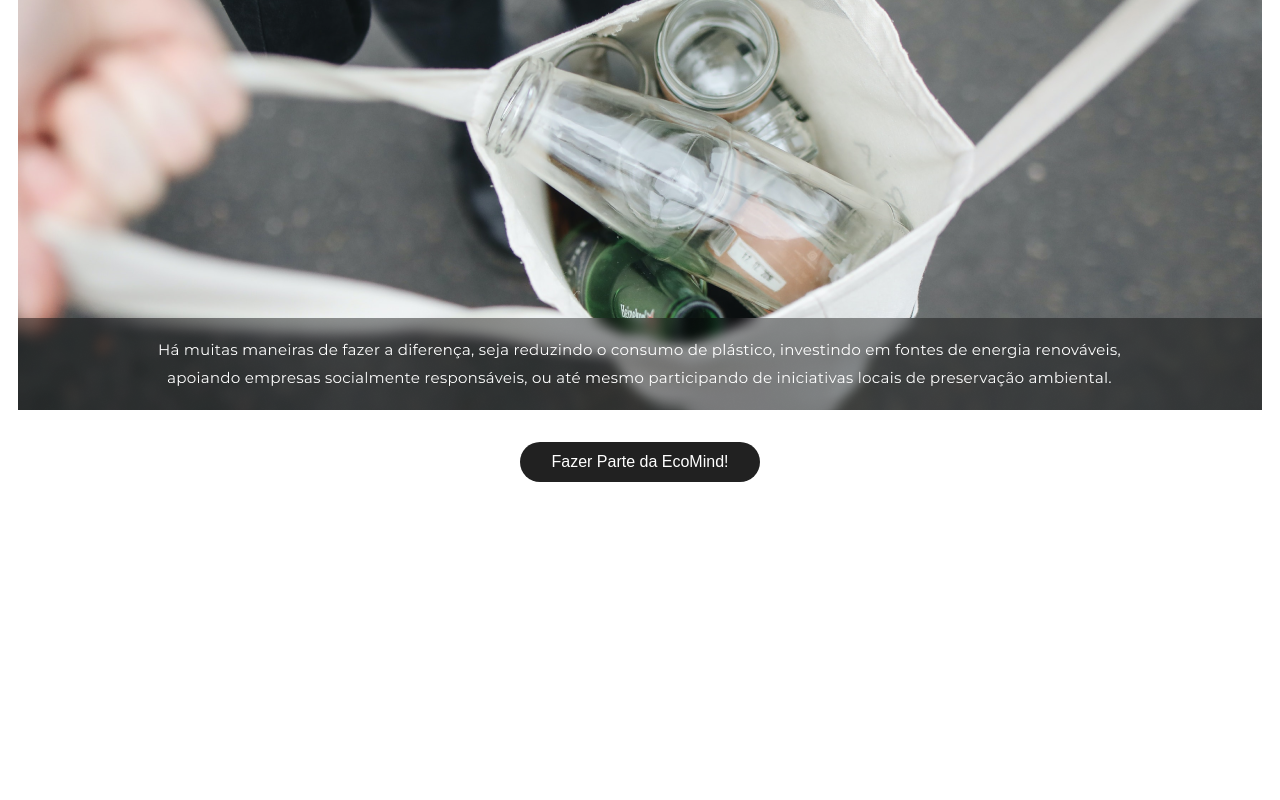
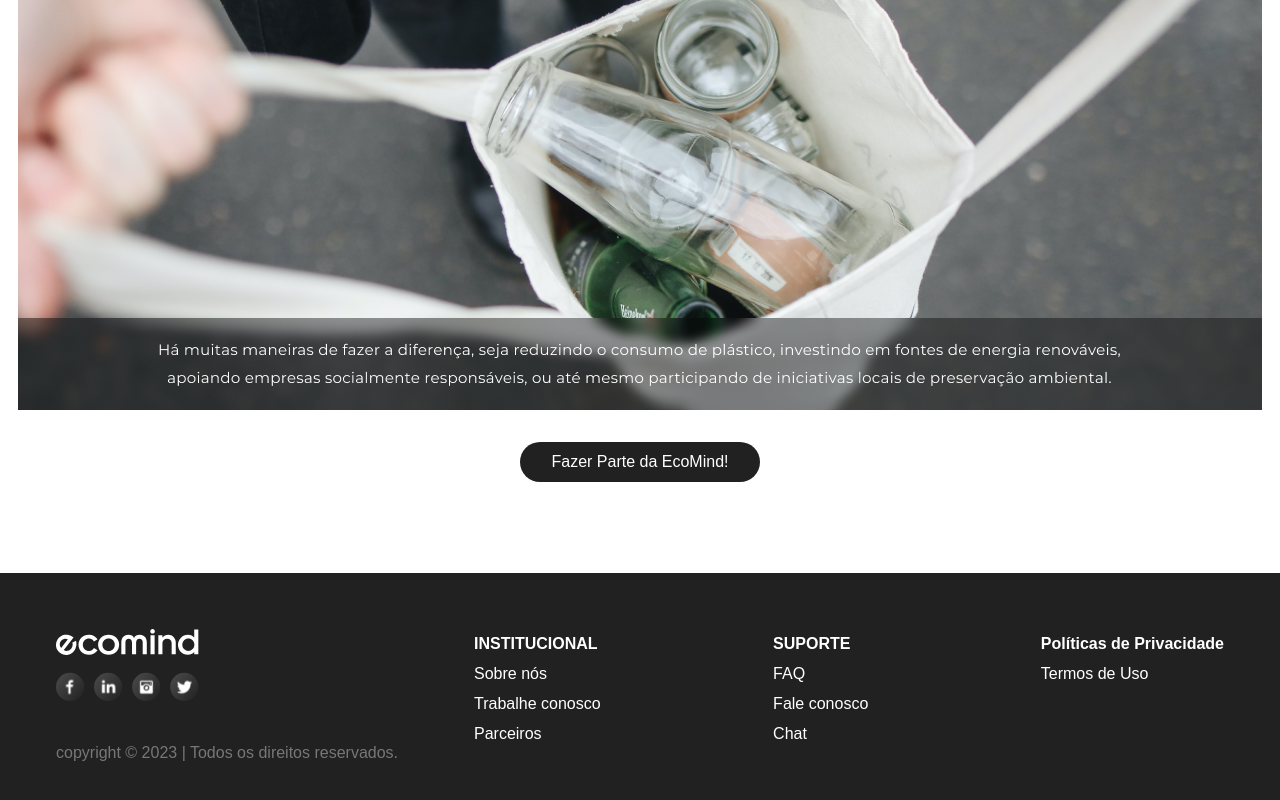
Before and after one commit to AllanAlbuquerque/FIAP-ESG, a Next.js app: page / in a window 1280 px wide. Shown: the part 2561-3361 px from the top of the page. Before the commit the page ends 3043 px from the top, so only its background shows below. Built offline with nearby package versions, Linux system fonts and the light colour scheme.

Commit message:
add footer.

```diff
--- /dev/null
+++ b/app/components/footerEsg.tsx
@@ -0,0 +1,17 @@
+
+import { Inter } from 'next/font/google';
+const inter = Inter({ subsets: ['latin'] });
+import './style.css';
+
+export default function FooterEsg() {
+    return (
+        <footer className='flex justify-between items-center px-14'>
+            <span className='name' >ecomind</span>
+            <div>
+                <span className='politica me-5'>Políticas de Privacidade</span>
+                <span className='termos'>Termos e Condições</span>
+            </div>
+        </footer>
+
+    )
+}
--- /dev/null
+++ b/app/components/style.css
@@ -0,0 +1,12 @@
+footer{
+    background-color: #212121;
+    height: 54px;
+}
+
+footer .name{
+    color:   #999999;
+}
+
+footer .politica, .termos{
+    color:  #808080;
+}
--- a/app/esg/page.tsx
+++ b/app/esg/page.tsx
@@ -1,12 +1,14 @@
 import Image from 'next/image'
 import { Inter } from 'next/font/google'
+import FooterEsg from '../components/footerEsg'
+
 
 const inter = Inter({ subsets: ['latin'] })
 
 export default function Esg() {
   return (
-
-    <main className="flex flex-col p-14 mt-8">
+    <>
+      <main className="flex flex-col p-14 mt-8 mb-5">
 
         <section className='flex justify-between w-full mb-6'>
           <h1 className="text-3xl font-bold">Meu perfil</h1>
@@ -324,6 +326,9 @@ export default function Esg() {
         </section>
 
 
+
       </main>
+      <FooterEsg />
+    </>
   )
 }
--- a/app/page.css
+++ b/app/page.css
@@ -16,3 +16,21 @@
   width: 22%;
   height: auto;
 }
+
+.footer{
+  background-color: #212121;
+  margin-top: 91px;
+}
+
+.footer-menu{
+  width: 750px;
+  height: 205px;
+}
+
+.footer-menu li{
+  line-height: 30px;
+}
+
+.copyRight{
+  color: #777;
+}
--- a/app/page.tsx
+++ b/app/page.tsx
@@ -23,6 +23,7 @@ const Home = () => {
   // }
 
   return (
+    <>
       <main>
         <article className='flex'>
           <section className='w-1/2 ps-8 mt-48'>
@@ -137,6 +138,31 @@ const Home = () => {
           </div>
         </article>
       </main>
+      <footer className='footer flex justify-between px-14 py-14' >
+        <div>
+          <img src='/logofooter.svg' className='pb-10' />
+          <span className='text-white copyRight'>copyright © 2023 | Todos os direitos reservados.</span>
+        </div>
+        <div className='flex justify-between footer-menu'>
+          <ul>
+            <li className='text-white font-bold'><a href='#'> INSTITUCIONAL </a></li>
+            <li className='text-white'><a href='#'> Sobre nós </a></li>
+            <li className='text-white'><a href='#'> Trabalhe conosco </a></li>
+            <li className='text-white'><a href='#'> Parceiros </a></li>
+          </ul>
+          <ul>
+            <li className='text-white font-bold' ><a href='#'> SUPORTE </a></li>
+            <li className='text-white' ><a href='#'> FAQ </a></li>
+            <li className='text-white' ><a href='#'> Fale conosco </a></li>
+            <li className='text-white' ><a href='#'> Chat </a></li>
+          </ul>
+          <ul>
+            <li className='text-white font-bold' ><a href='#'> Políticas de Privacidade </a></li>
+            <li className='text-white' ><a href='#'> Termos de Uso </a> </li>
+          </ul>
+        </div>
+      </footer>
+    </>
   );
 };
 
```
Also changed, not shown: public/gramificado/perfil.svg (added), public/logofooter.svg (added). Lines whose indentation alone changed are shown as unchanged.
